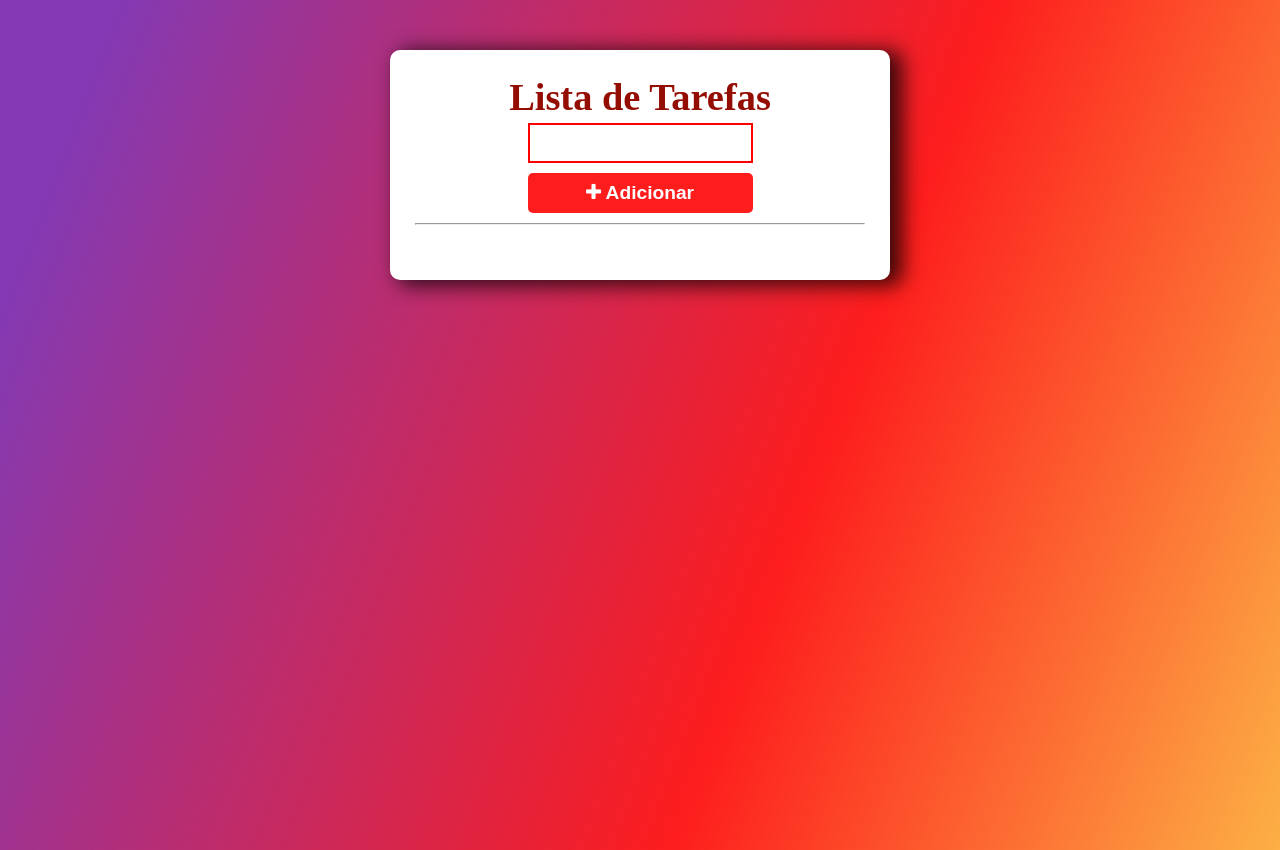
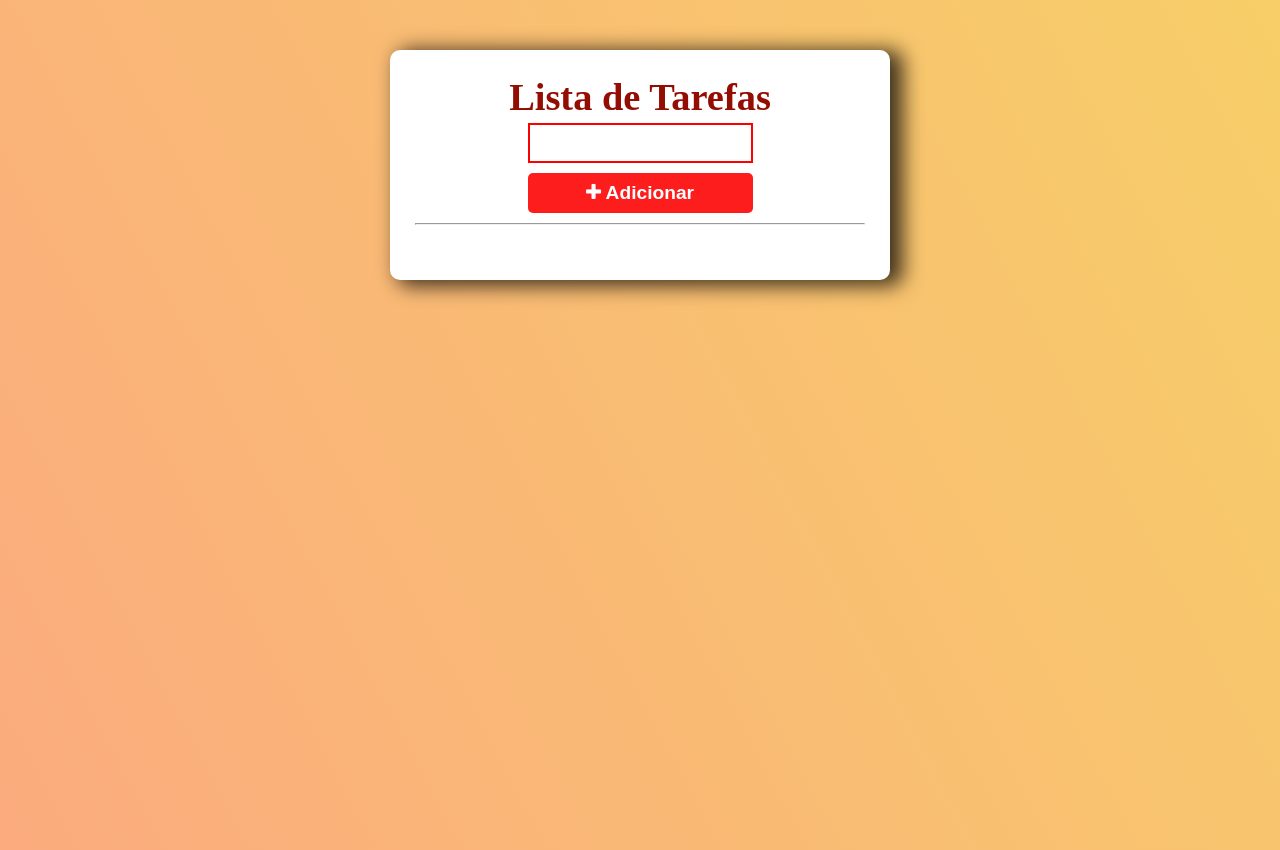
Before and after one commit to wenealves10/task-list, a React (Create React App) app: page / in a window 1280 px wide. Built offline with nearby package versions, Linux system fonts and the light colour scheme.

Commit message:
App Style

```diff
--- a/src/App.css
+++ b/src/App.css
@@ -7,7 +7,8 @@
 
 body{
   font-family: 'Times New Roman', Times, serif;
-  background: linear-gradient(111deg, rgba(131,58,180,1) 7%, rgba(253,29,29,1) 62%, rgba(252,176,69,1) 100%);
+  background-color: #FBAB7E;
+  background-image: linear-gradient(62deg, #FBAB7E 0%, #F7CE68 100%);
   height: 100vh;
 }
 
```
